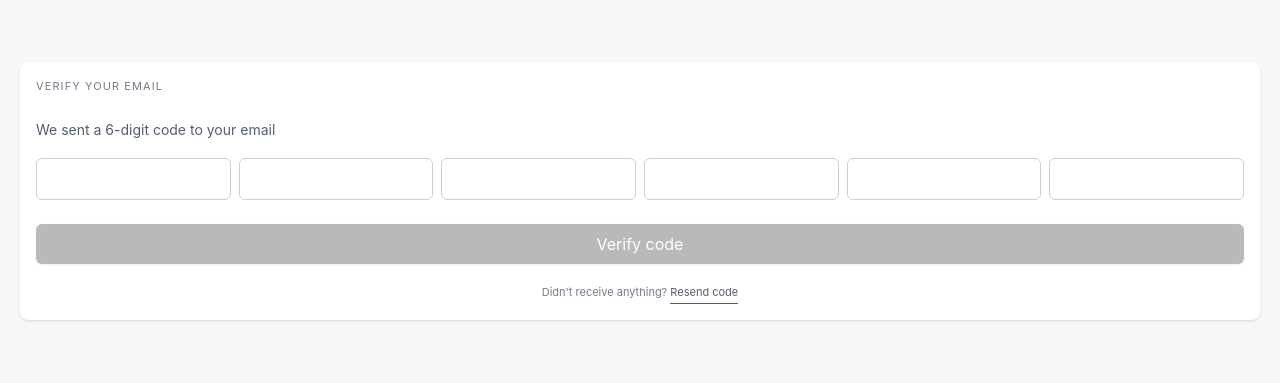
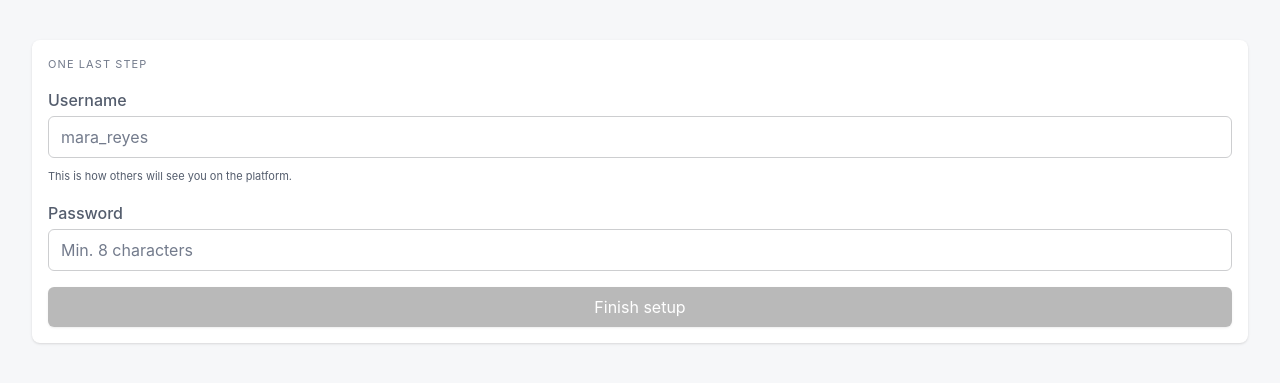
Before and after one commit to gymboiefrncs/domx, a React (Vite) app in the folder apps/web/: page / in a window 1280 px wide. Shown: the part 209-592 px from the top of the page. Built offline with nearby package versions, Linux system fonts and the light colour scheme.

Commit message:
feat(pages): update layout and styling for SetupProfile, Otp, and Signup pages

```diff
--- a/apps/web/src/App.tsx
+++ b/apps/web/src/App.tsx
@@ -1,10 +1,11 @@
 import OtpPage from "./pages/Otp";
+import SetupProfilePage from "./pages/SetupProfile";
 import SignupPage from "./pages/Signup";
 
 export function App() {
   return (
     <div className="flex flex-col h-full">
-      <OtpPage />
+      <SetupProfilePage />
     </div>
   );
 }
--- a/apps/web/src/index.css
+++ b/apps/web/src/index.css
@@ -147,7 +147,7 @@
     }
   }
   .card {
-    @apply max-w-max rounded-lg p-4;
+    @apply rounded-lg p-4;
     @apply bg-surface shadow-sm shadow-black/10;
   }
 }
--- a/apps/web/src/pages/Otp.tsx
+++ b/apps/web/src/pages/Otp.tsx
@@ -49,8 +49,8 @@ export default function OtpPage() {
   const isComplete: boolean = digits.every(Boolean);
 
   return (
-    <div className="min-h-screen bgbg flex items-center px-5 py-8 font-sans">
-      <div className="card">
+    <div className="min-h-screen bgbg flex items-center p-8 font-sans">
+      <div className="card w-full">
         <p className=" uppercase tracking-widest text-text-muted mb-6 font-normal">
           Verify your email
         </p>
--- a/apps/web/src/pages/SetupProfile.tsx
+++ b/apps/web/src/pages/SetupProfile.tsx
@@ -8,17 +8,14 @@ export default function SetupProfilePage() {
   const canSubmit: boolean = username.length > 0 && password.length >= 8;
 
   return (
-    <div className="min-h-screen bg-[#FAFAF8] flex items-center px-5 py-8 font-sans">
-      <div className="w-full max-w-sm mx-auto bg-white border border-[#E2E0D8] rounded-2xl px-7 py-9">
-        <p className="text-[11px] uppercase tracking-widest text-[#B0A89A] mb-2 font-normal">
+    <div className="min-h-screen bg-bg flex items-center justify-center p-8 font-sans">
+      <div className="card w-full">
+        <p className=" uppercase tracking-widest text-text-muted mb-4 font-normal">
           One last step
         </p>
 
-        <div className="mb-5">
-          <label
-            htmlFor="username"
-            className="block text-[11.5px] uppercase tracking-wider text-[#8C8580] font-medium mb-1.5"
-          >
+        <div className="field mb-4">
+          <label htmlFor="username" className="field-label">
             Username
           </label>
           <input
@@ -29,18 +26,15 @@ export default function SetupProfilePage() {
             onChange={(e: ChangeEvent<HTMLInputElement>) =>
               setUsername(e.target.value)
             }
-            className="w-full h-11 bg-[#FAFAF8] border border-[#D8D4CC] rounded-lg px-3.5 text-sm font-light text-[#1C1B18] placeholder:text-[#C0BAB2] focus:outline-none focus:border-[#7C6F5B] focus:bg-white transition-colors"
+            className="input"
           />
-          <p className="text-[11px] text-[#9f9e9b] mt-1.5 font-light">
+          <p className="text-text-secondary mt-1.5 font-normal">
             This is how others will see you on the platform.
           </p>
         </div>
 
-        <div className="mb-5">
-          <label
-            htmlFor="password"
-            className="block text-[11.5px] uppercase tracking-wider text-[#8C8580] font-medium mb-1.5"
-          >
+        <div className="field mb-4">
+          <label htmlFor="password" className="field-label">
             Password
           </label>
           <input
@@ -51,10 +45,10 @@ export default function SetupProfilePage() {
             onChange={(e: ChangeEvent<HTMLInputElement>) =>
               setPassword(e.target.value)
             }
-            className="w-full h-11 bg-[#FAFAF8] border border-[#D8D4CC] rounded-lg px-3.5 text-sm font-light text-[#1C1B18] placeholder:text-[#C0BAB2] focus:outline-none focus:border-[#7C6F5B] focus:bg-white transition-colors"
+            className="input"
           />
           {passwordTooShort && (
-            <p className="text-[11px] text-red-400 mt-1.5 font-light">
+            <p className=" text-error mt-1.5 font-light">
               Password must be at least 8 characters.
             </p>
           )}
@@ -62,7 +56,7 @@ export default function SetupProfilePage() {
 
         <button
           disabled={!canSubmit}
-          className="w-full h-11.5 bg-[#1C1B18] text-[#FAF9F6] rounded-lg text-[13.5px] tracking-wide font-normal transition-all cursor-pointer hover:bg-[#2E2D29] active:scale-[0.985] disabled:opacity-30 disabled:cursor-not-allowed"
+          className="w-full btn disabled:opacity-30 disabled:cursor-not-allowed"
         >
           Finish setup
         </button>
--- a/apps/web/src/pages/Signup.tsx
+++ b/apps/web/src/pages/Signup.tsx
@@ -8,8 +8,8 @@ export default function SignupPage() {
   }
 
   return (
-    <div className="min-h-screen bg-bg flex items-center justify-center px-5 py-8 font-sans">
-      <div className="card">
+    <div className="min-h-screen bg-bg flex items-center justify-center p-8 font-sans">
+      <div className="card w-full">
         {/* Eyebrow */}
         <p className=" uppercase tracking-widest text-text-muted mb-4 font-normal">
           Create account
```
